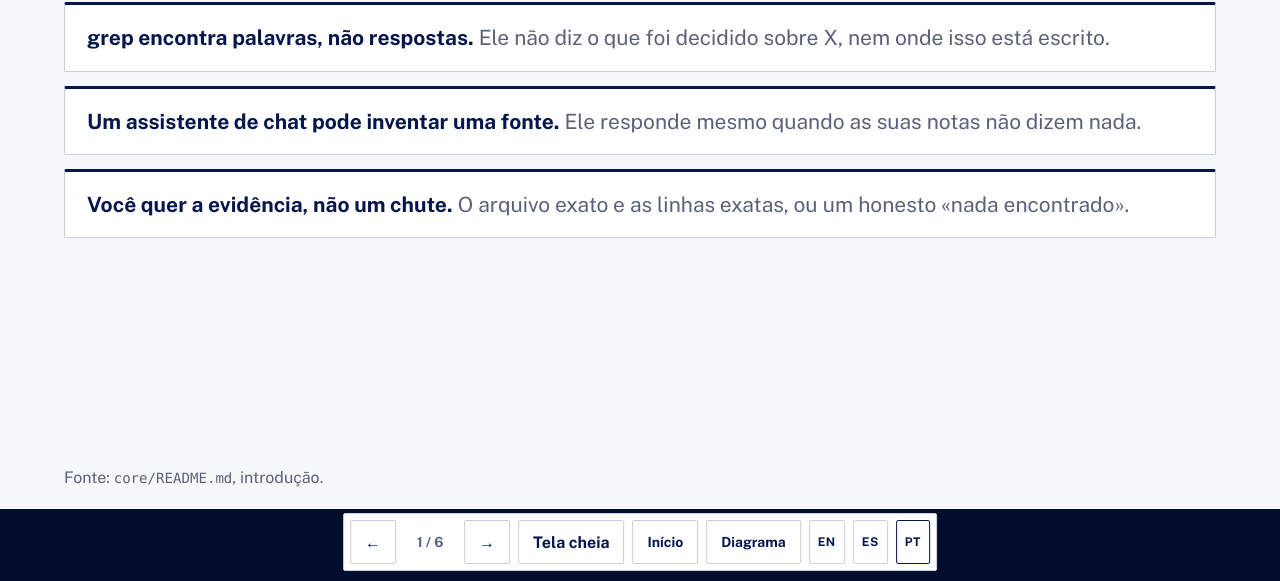
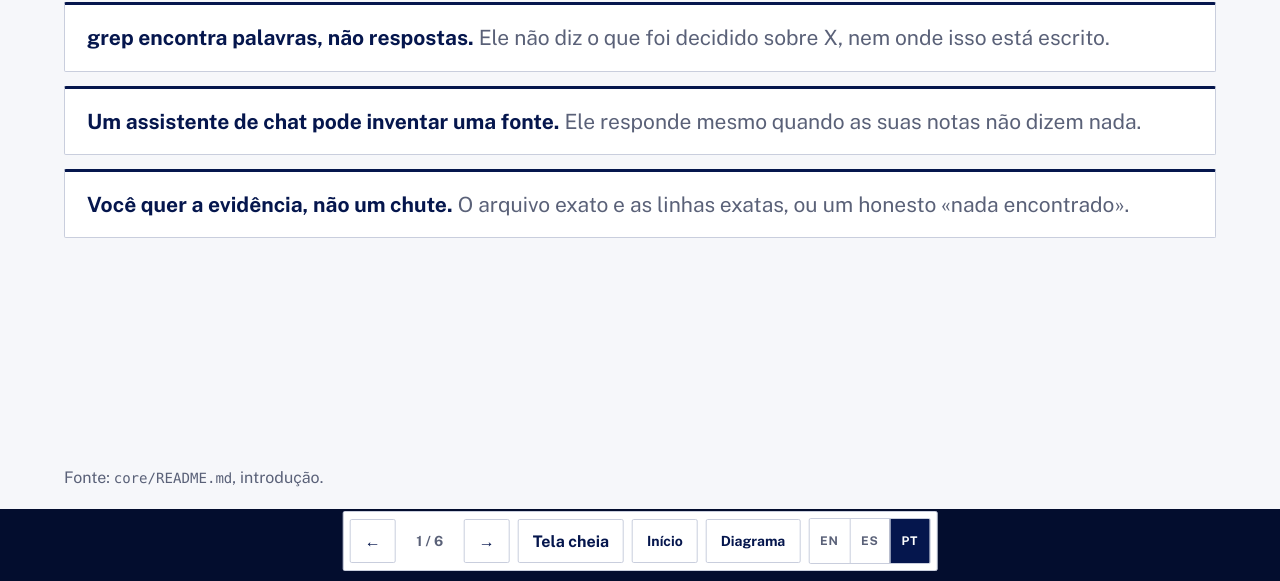
Before and after one commit to rdorta27/knowman-site, a plain HTML site: page site/pt-br/slides/deck.html in a window 1280 px wide. Shown: the part 219-800 px from the top of the page. Drawn offline with Linux system fonts and the light colour scheme.

Commit message:
feat: make the language menu one control on both layouts
The switcher was three bare text links in the pages and three small buttons in the deck, so it read as navigation in one place and as controls in the other. It is now a single segmented group in the brand shape, with the current language filled, on the pages and in the deck.

Changes:
- Style the header switcher as one bordered group whose current language is filled.
- Give the deck the same group instead of three loose buttons.
- Keep the group on the right when the header wraps on a narrow screen.

```diff
--- a/site/pt-br/slides/deck.html
+++ b/site/pt-br/slides/deck.html
@@ -157,9 +157,11 @@ docker compose exec api \
   <button id="full" type="button" aria-label="Tela cheia (f)">Tela cheia</button>
   <a href="../index.html">Início</a>
   <a href="../diagrams/architecture.html">Diagrama</a>
-  <a class="lang" href="../../slides/deck.html" hreflang="en" lang="en">EN</a>
-  <a class="lang" href="../../es/slides/deck.html" hreflang="es" lang="es">ES</a>
-  <a class="lang" href="deck.html" hreflang="pt-BR" lang="pt-BR" aria-current="true">PT</a>
+  <span class="langs" role="group" aria-label="Idioma">
+    <a href="../../slides/deck.html" hreflang="en" lang="en">EN</a>
+    <a href="../../es/slides/deck.html" hreflang="es" lang="es">ES</a>
+    <a href="deck.html" hreflang="pt-BR" lang="pt-BR" aria-current="true">PT</a>
+  </span>
 </div>
 <script src="../../slides/deck.js"></script>
 </body>
--- a/site/slides/deck.css
+++ b/site/slides/deck.css
@@ -53,5 +53,8 @@ pre .dim { color: var(--mu); }
   .slide, .js .slide { display: flex !important; position: relative; left: 0; top: 0; transform: none !important; margin: 0; break-after: page; page-break-after: always; }
   .hud, .js .hud { display: none !important; }
 }
-.hud a.lang { font: 700 12px var(--sans); letter-spacing: .04em; min-width: 34px; padding: 0 8px; }
-.hud a.lang[aria-current="true"] { border-color: var(--brand); color: var(--brand-ink); }
+.hud .langs { display: inline-flex; align-items: stretch; border: 1px solid var(--line); border-radius: var(--shape-radius); background: var(--card); overflow: hidden; }
+.hud .langs a { min-width: 40px; min-height: 44px; padding: 0 10px; border: 0; border-left: 1px solid var(--line); border-radius: 0; background: transparent; color: var(--muted); font: 700 12px var(--sans); letter-spacing: .06em; text-transform: uppercase; }
+.hud .langs a:first-child { border-left: 0; }
+.hud .langs a:hover { background: var(--tint); color: var(--ink); }
+.hud .langs a[aria-current="true"] { background: var(--brand); color: var(--on-brand); border-color: var(--line); }
```
Also changed, not shown: site/es/slides/deck.html (+5 -3 lines), site/slides/deck.html (+5 -3 lines), site/style.css (+6 -4 lines).
